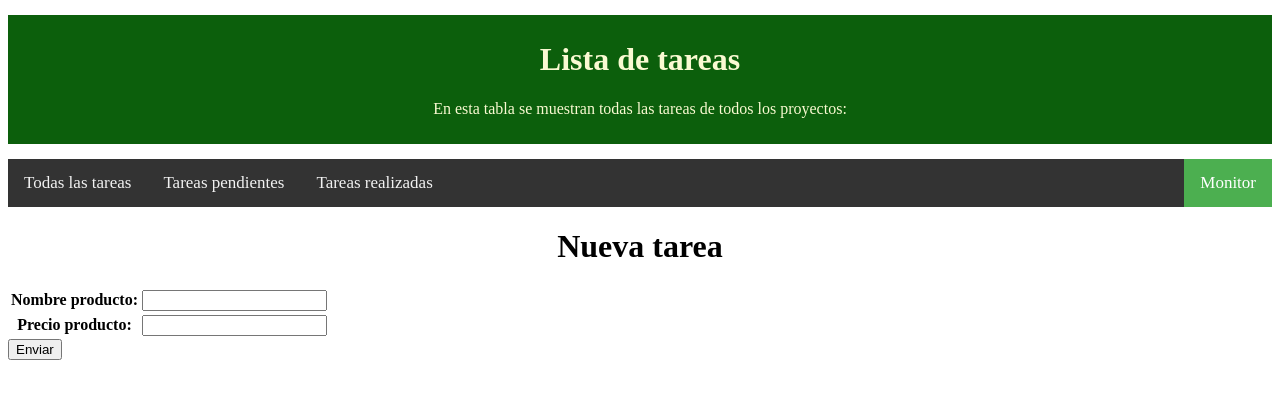
After one commit to gpalex384/GestorTareas_Django, a Django app: template GestorTareasApp/templates/GestorTareasApp/nueva_tarea_form.html in a window 1280 px wide. The commit adds this page. Shown: the top 399 px of the page. Run offline with Django 3.2, Linux system fonts and the light colour scheme; the template is opened without the code that fills it: values that come from a table or form of the project are taken from there, others are empty.

Commit message:
Al pinchar en nueva tarea se abre un formulario, al rellenar y enviar se introduce en spring

```diff
--- /dev/null
+++ b/GestorTareasApp/forms.py
@@ -0,0 +1,13 @@
+from django import forms #Importamos la biblioteca 'forms'
+
+class Form_NuevaTarea (forms.Form):
+
+    """ CAMPOS DEL FORMULARIO DE TAREA NUEVA
+    titulo_tarea = forms.CharField()
+    descripcion_tarea = forms.CharField()
+    proyecto_tarea = forms.CharField()
+    fechaLimite_tarea = forms.DateField()"""
+
+    # Producto nuevo (test)
+    nombre_producto = forms.CharField()
+    precio_producto = forms.DecimalField()
--- /dev/null
+++ b/GestorTareasApp/templates/GestorTareasApp/nueva_tarea_form.html
@@ -0,0 +1,21 @@
+<!DOCTYPE html>
+{% extends "GestorTareasApp/base.html" %}
+
+{% block content %}
+
+        <h1>Nueva tarea</h1>
+
+        {% if form.errors %}
+            <p style="color: red;">Por favor revisa este campo</p>
+
+        {% endif %}
+
+        <form action='' method="POST">{% csrf_token %}
+
+            <table>
+                {{form.as_table}}
+            </table>
+
+            <input type="submit" value="Enviar">
+
+{% endblock %}
--- /dev/null
+++ b/GestorTareasApp/templates/GestorTareasApp/tarea_anyadida.html
@@ -0,0 +1 @@
+Tarea anyadida
--- a/GestorTareasApp/templates/GestorTareasApp/tareas_general.html
+++ b/GestorTareasApp/templates/GestorTareasApp/tareas_general.html
@@ -6,7 +6,7 @@
     <aside id="barraLateral" class="dropdown">
       <button class="dropbtn">Menu</button>
       <div class="dropdown-content">
-          <a href="#">Nueva tarea</a>
+          <a href="{% url 'Nueva_Tarea'%}">Nueva tarea</a>
           <a href="#">Editar tarea</a>
           <a href="#">Completar tarea</a>
           <a href="#">Eliminar tarea</a>
--- a/GestorTareasApp/urls.py
+++ b/GestorTareasApp/urls.py
@@ -8,5 +8,6 @@ urlpatterns = [
     path('tareasPendientes/', views.tareas_pendientes, name='Tareas_pendientes'),
     path('tareasRealizadas/', views.tareas_realizadas, name='Tareas_realizadas'),
     path('monitor/', views.monitor, name='Monitor'),
+    path('nuevaTarea/', views.nueva_tarea, name='Nueva_Tarea'),
 
 ]
```
Also changed, not shown: GestorTareasApp/views.py (+25 -2 lines).
